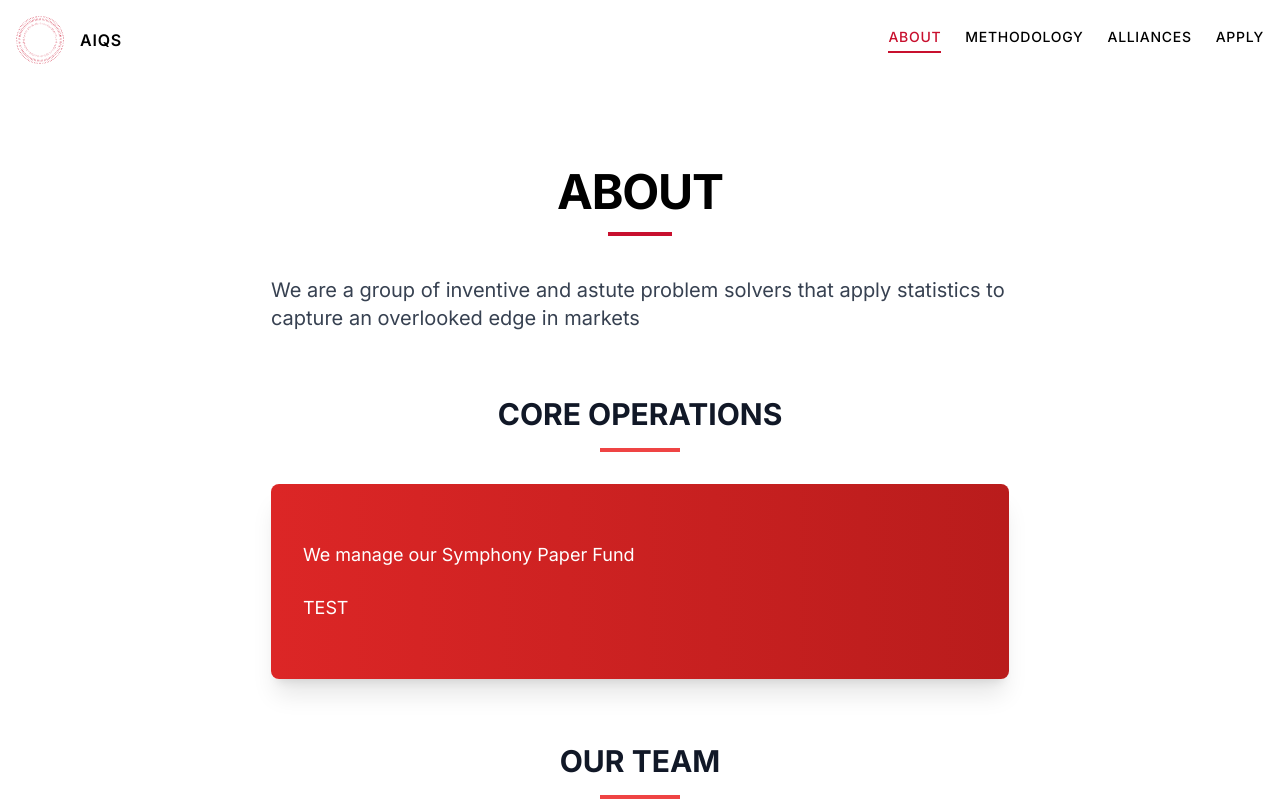
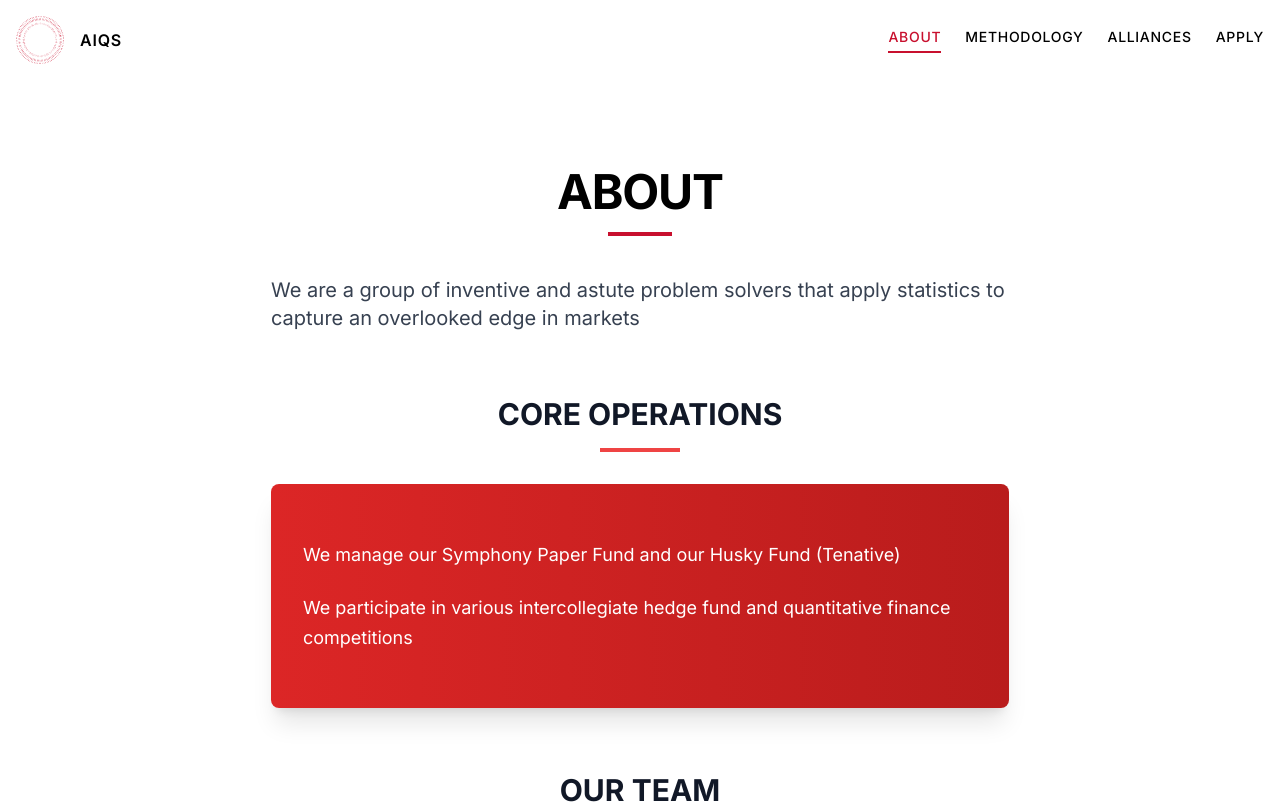
Before and after one commit to aiqsorg/club, a React (Vite) app: page /#/about in a window 1280 px wide. Shown: the top 804 px of the page. Built offline with nearby package versions, Linux system fonts and the light colour scheme.

Commit message:
Update About.tsx

```diff
--- a/src/pages/About.tsx
+++ b/src/pages/About.tsx
@@ -24,10 +24,10 @@ const About: React.FC = () => {
 
               <div className="bg-gradient-to-r from-red-600 to-red-700 text-white p-8 rounded-lg shadow-xl">
                 <p className="text-lg leading-relaxed mb-6">
-                  We manage our Symphony Paper Fund
+                  We manage our Symphony Paper Fund and our Husky Fund (Tenative)
                 </p>
                 <p className="text-lg leading-relaxed">
-                  TEST
+                  We participate in various intercollegiate hedge fund and quantitative finance competitions
                 </p>
               </div>
             </div>
```
